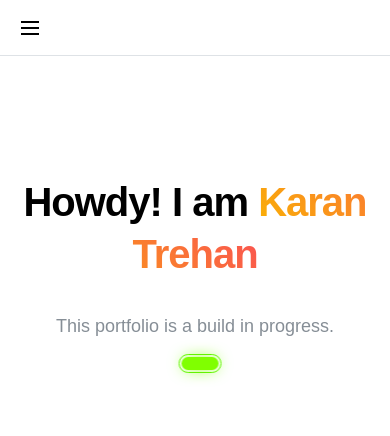
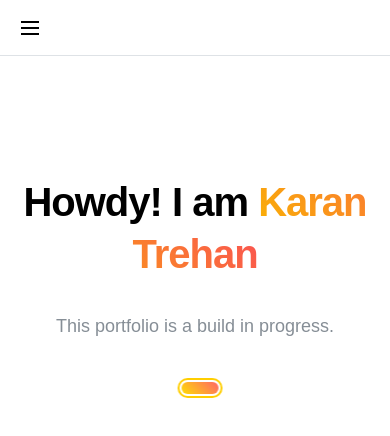
Before and after one commit to karantrehan3/karantrehan3.github.io, a React (Vite) app: page /#/home in a window 390 px wide. Shown: the top 436 px of the page. Built offline with nearby package versions, Linux system fonts and the light colour scheme.

Commit message:
Fixing the color scheme

```diff
--- a/src/components/Header/Header.module.css
+++ b/src/components/Header/Header.module.css
@@ -51,7 +51,7 @@
     }
 
     [data-mantine-color-scheme] &[data-active] {
-        background-color: var(--mantine-color-blue-filled);
+        background-color: var(--mantine-color-orange-filled);
         color: var(--mantine-color-white);
     }
 }
--- a/src/components/InProgress/InProgress.tsx
+++ b/src/components/InProgress/InProgress.tsx
@@ -8,6 +8,7 @@ export function InProgress() {
       <Text c="dimmed" ta="center" size="lg" maw={580} mx="auto" mt="xl">
         This portfolio is a build in progress.
       </Text>
+      <br />
       <BouncyLoader className={classes.loader} />
     </>
   );
--- a/src/components/Loaders/BouncyLoader.module.css
+++ b/src/components/Loaders/BouncyLoader.module.css
@@ -1,15 +1,15 @@
 section {
   width: 8em;
-  outline: 1px solid #4ec200;
+  outline: 2px solid orange;
   outline-offset: 3px;
   border-radius: 15em;
-  box-shadow: 0 0 1.5em -0.15em #66ff00;
+  box-shadow: 0 0 1.5em -0.15em linear-gradient(45deg, var(--mantine-color-yellow-filled) 0%, var(--mantine-color-red-filled) 100%);
 }
 
 .dot {
   width: 1em;
   height: 1em;
-  background: #66ff00;
+  background: linear-gradient(45deg, var(--mantine-color-yellow-filled) 0%, var(--mantine-color-red-filled) 100%);
   border-radius: 20em;
   filter: brightness(1.25);
   animation: stretch 1s linear alternate infinite;
@@ -32,12 +32,13 @@ section {
     width: 6em;
     outline-offset: 2px;
     border-radius: 10em;
-    box-shadow: 0 0 1em -0.1em #66ff00;
+    box-shadow: 0 0 1em -0.1em linear-gradient(45deg, red, #fab005);
   }
 
   .dot {
     width: 0.8em;
     height: 0.8em;
+    background: linear-gradient(45deg, var(--mantine-color-yellow-filled) 0%, var(--mantine-color-red-filled) 100%);
     animation: stretch-mobile 1s linear alternate infinite;
   }
 
```
